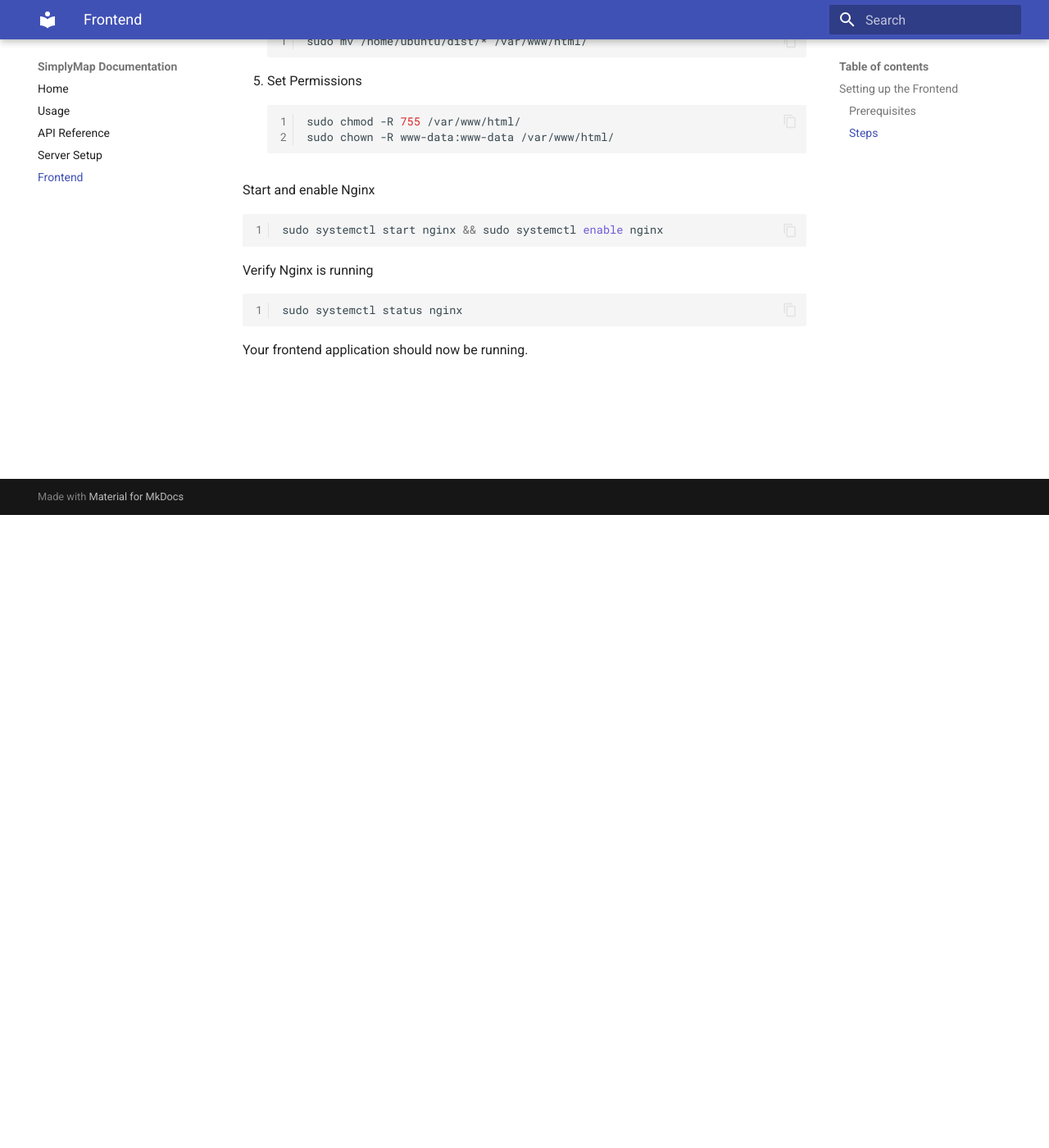
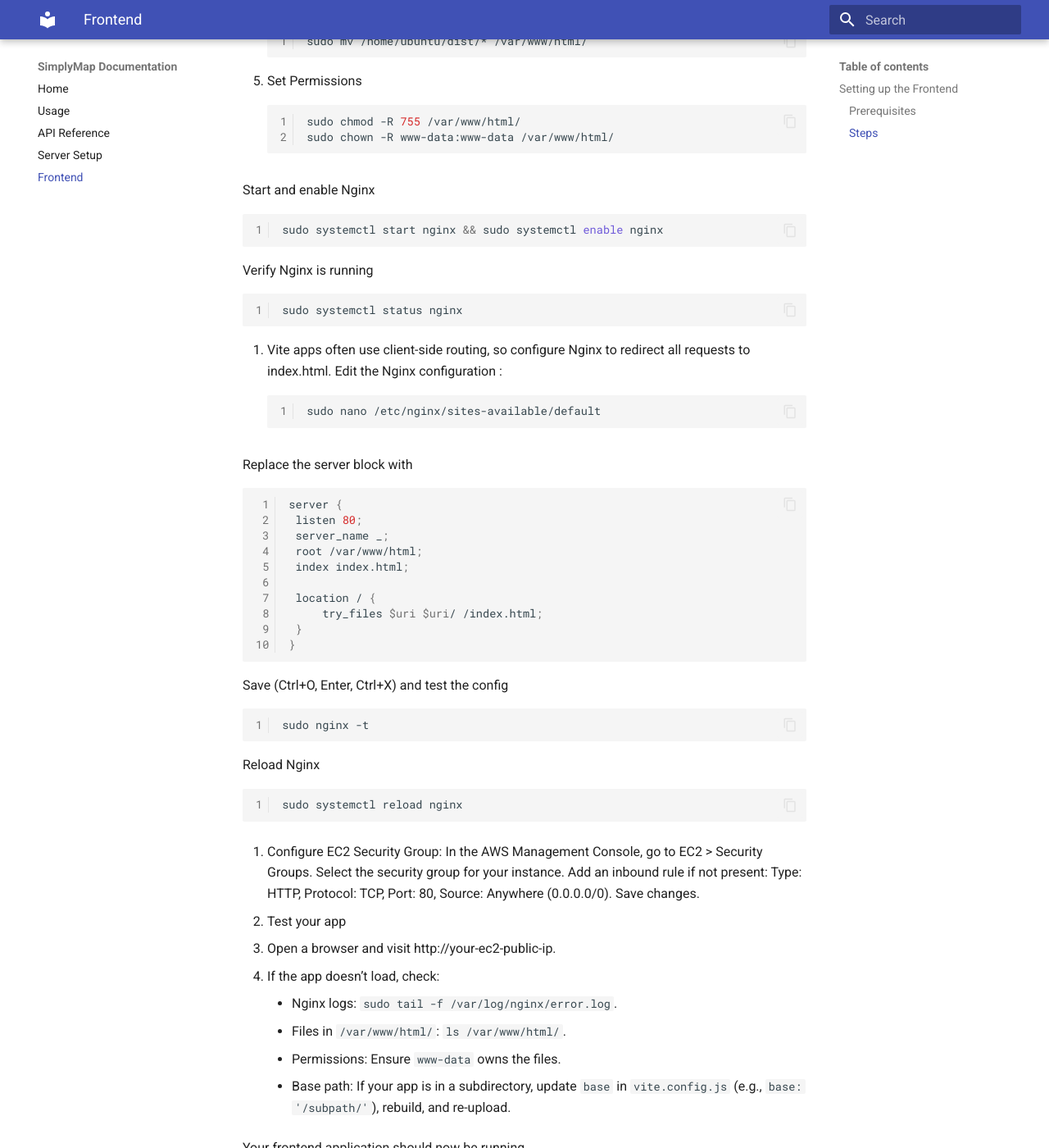
Before and after one commit to amritanshusingh/SimplyMap, an MkDocs documentation site: the page built from docs/frontend.md, in a window 1280 px wide and 1400 px high, scrolled down 772 px. Shown: the whole window at 82% size. Built offline with MkDocs 1.6.1 and Material for MkDocs 9.7.7, drawn with Linux system fonts in a browser that asks for light colours.

Commit message:
Frontend instructions complete, its working

````diff
--- a/docs/frontend.md
+++ b/docs/frontend.md
@@ -43,4 +43,48 @@ This section will guide you through the steps required to set up the frontend fo
    sudo systemctl status nginx
    ```
 
+6. Vite apps often use client-side routing, so configure Nginx to redirect all requests to index.html.
+   Edit the Nginx configuration :
+   ```bash
+   sudo nano /etc/nginx/sites-available/default
+   ```
+
+   Replace the server block with
+   ```bash
+   server {
+    listen 80;
+    server_name _;
+    root /var/www/html;
+    index index.html;
+
+    location / {
+        try_files $uri $uri/ /index.html;
+    }
+   }
+   ```
+   Save (Ctrl+O, Enter, Ctrl+X) and test the config
+   ```bash
+   sudo nginx -t
+   ```
+
+   Reload Nginx
+   ```bash
+   sudo systemctl reload nginx
+   ```
+
+7. Configure EC2 Security Group:
+   In the AWS Management Console, go to EC2 > Security Groups.
+   Select the security group for your instance.
+   Add an inbound rule if not present:
+   Type: HTTP, Protocol: TCP, Port: 80, Source: Anywhere (0.0.0.0/0).
+   Save changes.
+
+8. Test your app
+   - Open a browser and visit http://your-ec2-public-ip.
+   - If the app doesn’t load, check:
+     - Nginx logs: `sudo tail -f /var/log/nginx/error.log`.
+     - Files in `/var/www/html/`: `ls /var/www/html/`.
+     - Permissions: Ensure `www-data` owns the files.
+     - Base path: If your app is in a subdirectory, update `base` in `vite.config.js` (e.g., `base: '/subpath/'`), rebuild, and re-upload.
+
 Your frontend application should now be running.
````
Also changed, not shown: site/search/search_index.json.
